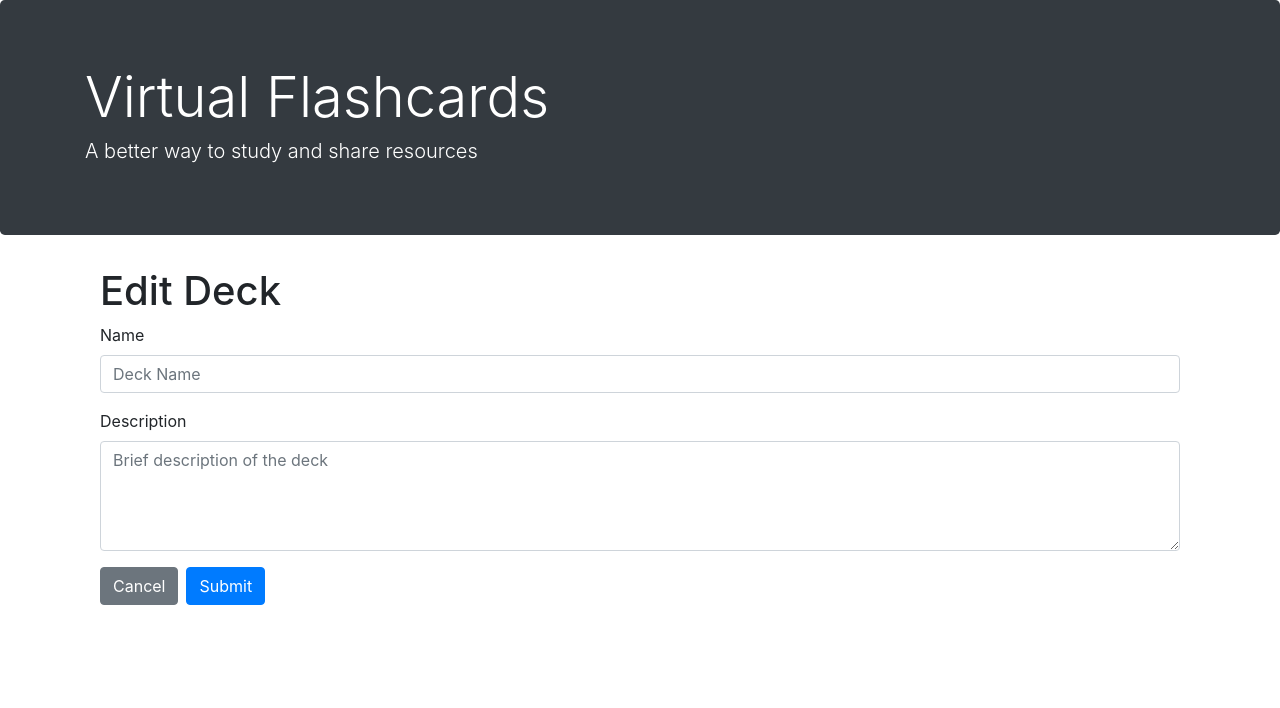
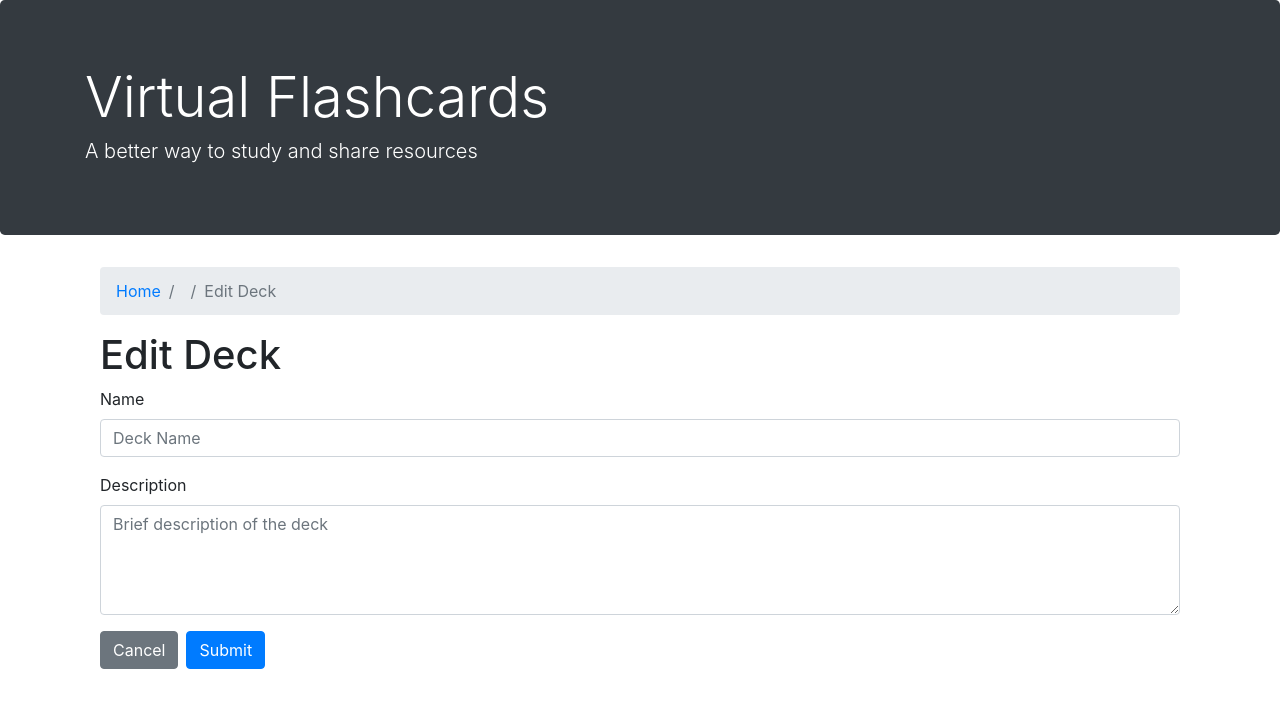
Before and after one commit to the-coding-forester/flashcard-application, a React (Create React App) app: page /decks/1/edit in a window 1280 px wide. Shown: the top 708 px of the page. Built offline with nearby package versions, Linux system fonts and the light colour scheme; no server answers; a web font is replaced by a local one.

Commit message:
Added breadcrumb

```diff
--- a/src/Decks/EditDeckPage.js
+++ b/src/Decks/EditDeckPage.js
@@ -1,5 +1,6 @@
 import React, { useEffect, useState } from "react"
 import { useHistory, useParams } from "react-router";
+import Breadcrumb from "../Layout/Breadcrumb";
 import { updateDeck, readDeck } from "../utils/api";
 import DeckForm from "./DeckForm";
 
@@ -30,8 +31,17 @@ function EditDeckPage() {
     history.push(`/decks/${deckId}`);
   }
 
+  const pathArray = [
+    { name: `${name}`, link: `decks/${deckId}` },
+    { name: "Edit Deck", link: `decks/${deckId}/edit` }
+  ]
+
+
   return (
     <div class="container">
+      <Breadcrumb
+        pathArray={pathArray}
+      />
       <h1>Edit Deck</h1>
 
       <DeckForm
```
